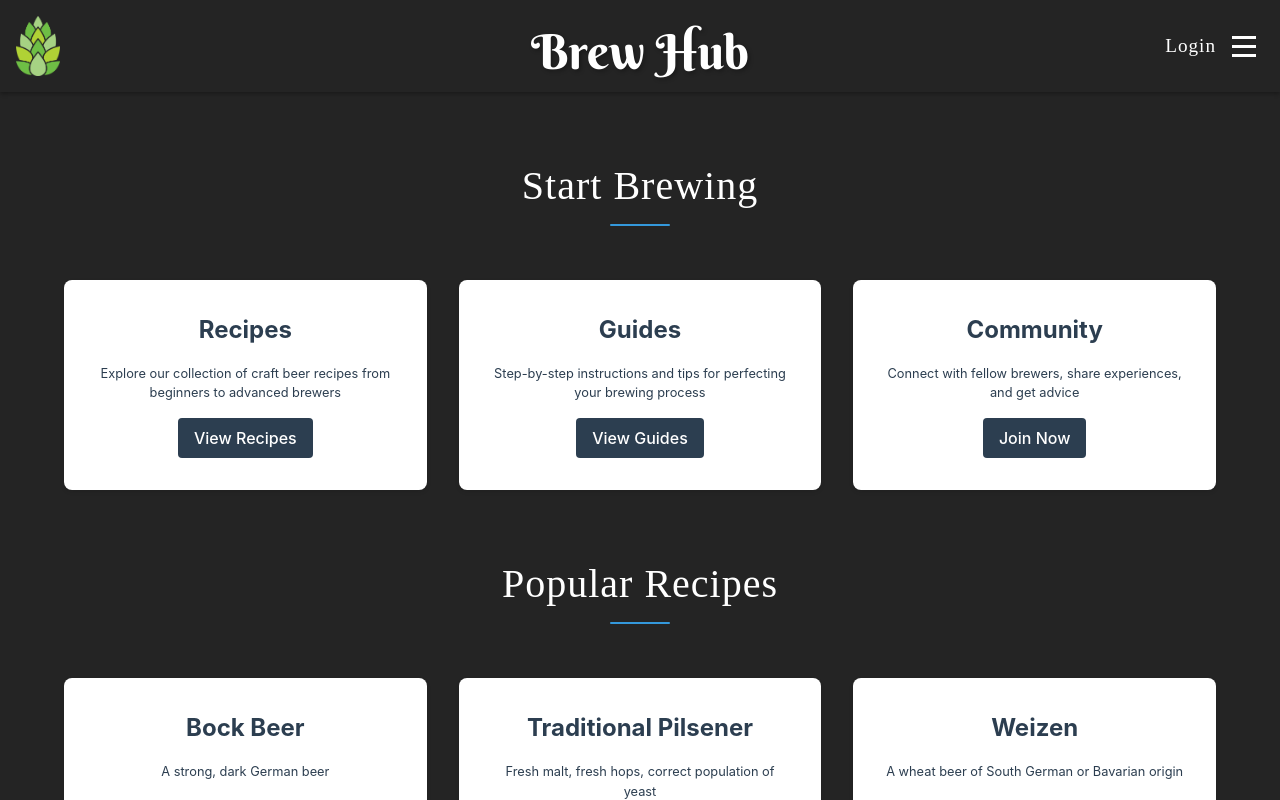
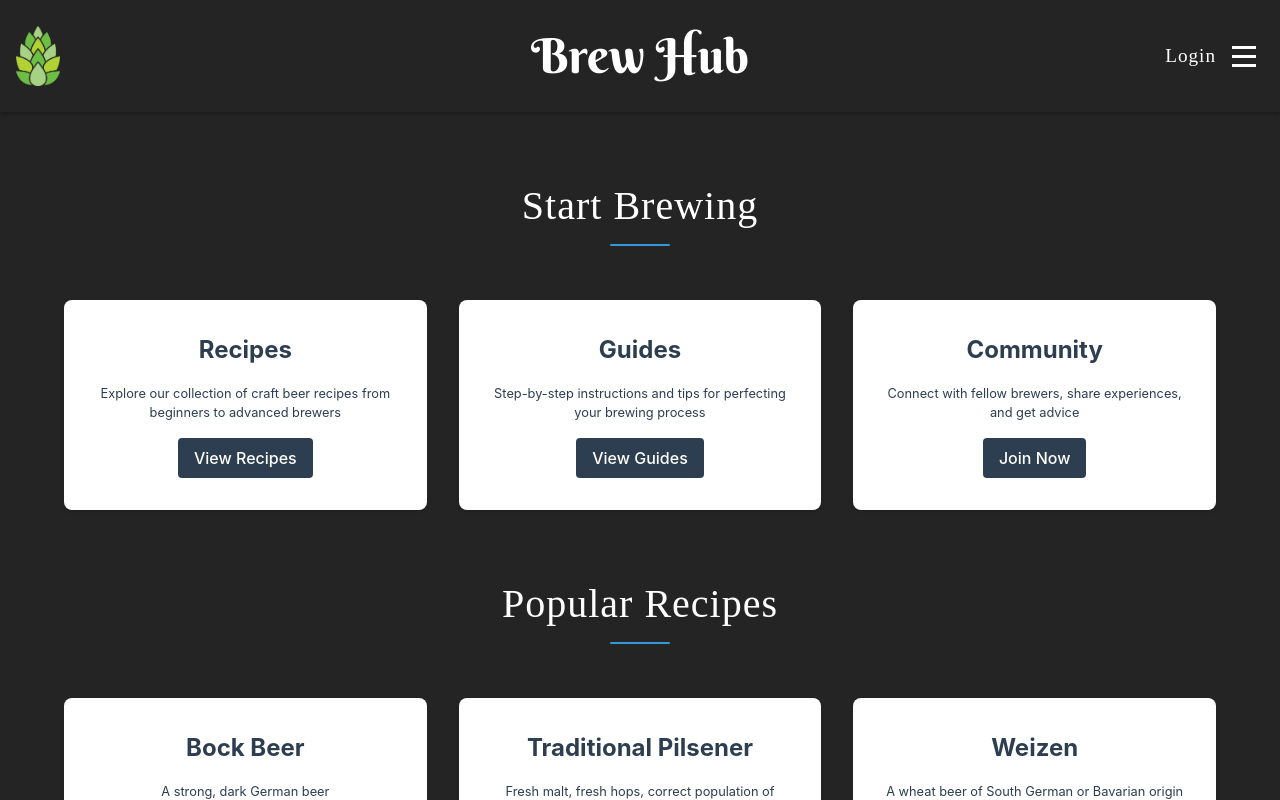
Before and after one commit to PeterKock/brewhub-frontend, a React (Vite) app: page / in a window 1280 px wide. Shown: the top 800 px of the page. Built offline with nearby package versions, Linux system fonts and the light colour scheme; a web font is replaced by a local one.

Commit message:
fixed header centering

```diff
--- a/src/styles/styles.css
+++ b/src/styles/styles.css
@@ -133,6 +133,7 @@ a:hover {
   justify-content: space-between;
   align-items: center;
   position: relative;
+  height: 80px;
 }
 
 /* --------------- 4.2 Logo ------------------- */
@@ -166,13 +167,11 @@ a:hover {
 .brand-name {
   position: absolute;
   left: 50%;
-  top: 0;
-  transform: translateX(-50%);
+  top: 50%;
+  transform: translate(-50%, -50%);
   margin: 0;
   font-size: var(--h1-font-size);
   font-family: 'Berkshire Swash', cursive;
-  color: var(--primary-text-color);
-  text-shadow: 2px 2px 4px rgba(0, 0, 0, 0.3);
 }
 
 /* --------------- 4.4 Login ------------------------- */
@@ -198,6 +197,7 @@ a:hover {
   align-items: center;
   gap: var(--spacing-sm);
   flex-direction: row;
+  height: 100%;
 }
 
 .hamburger-button {
@@ -207,8 +207,11 @@ a:hover {
   cursor: pointer;
   display: flex;
   flex-direction: column;
+  justify-content: center;
+  align-items: center;
   gap: 6px;
   order: 2;
+  height: 40px;
 }
 
 .hamburger-line {
```
